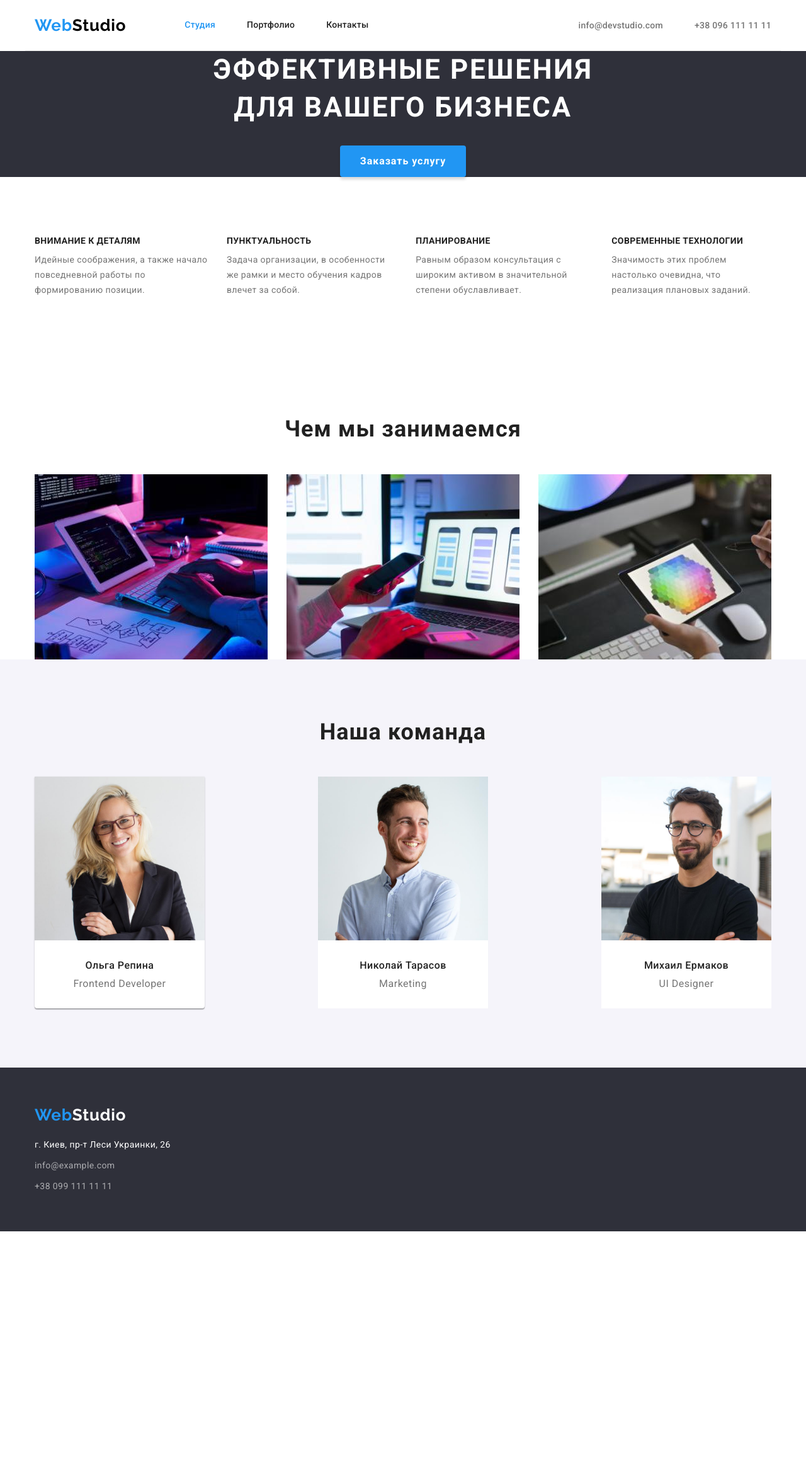
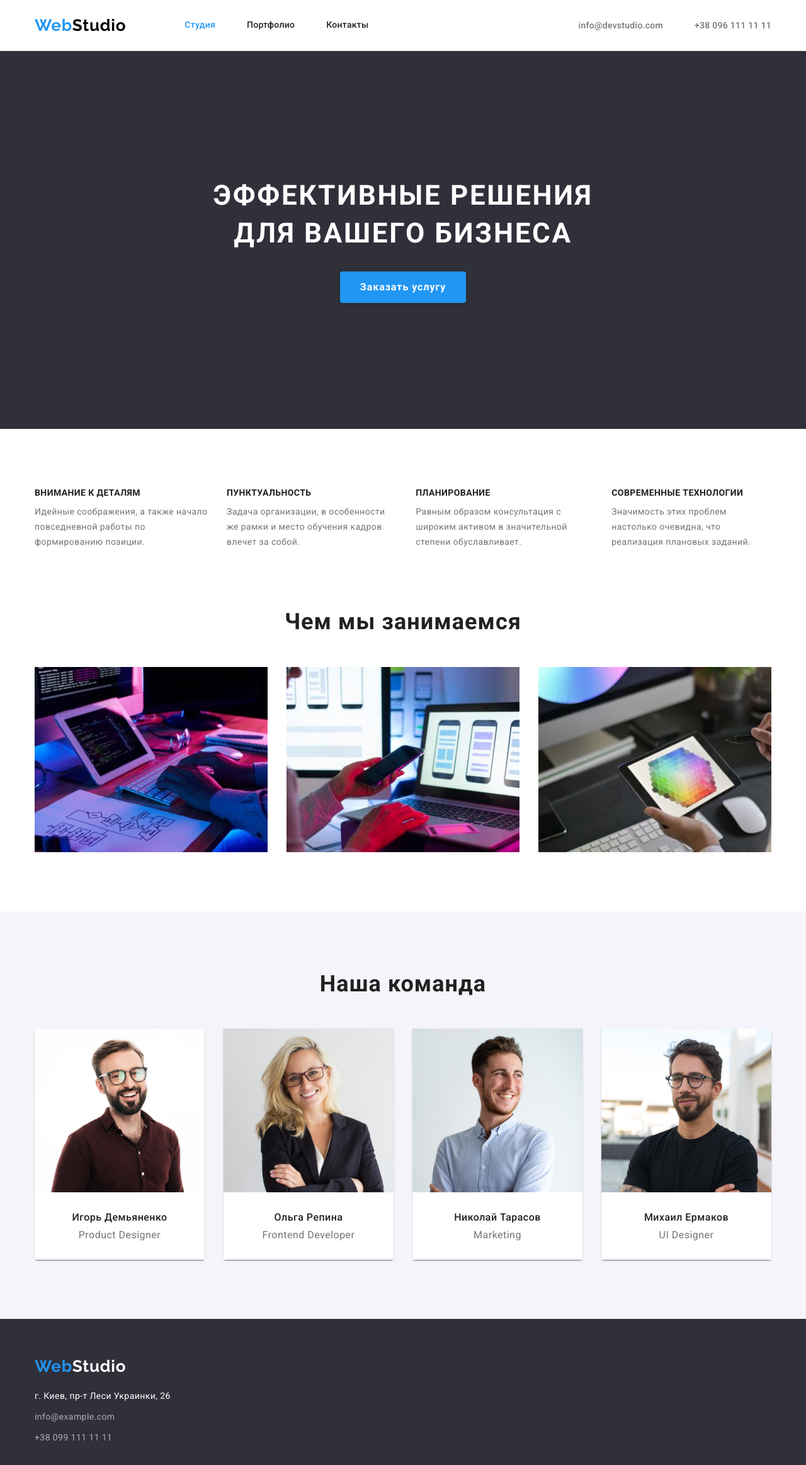
Before and after one commit to DmitriyR90/goit-markup-hw-03, a plain HTML site: page index.html in a window 1280 px wide. Shown: the whole page at 63% size. Before the commit the page ends 1955 px from the top, so only its background shows below. Drawn offline with nearby package versions, Linux system fonts and the light colour scheme.

Commit message:
исправил ошибки

```diff
--- a/css/styles.css
+++ b/css/styles.css
@@ -30,22 +30,16 @@ img {
   max-width: 100%;
   height: auto;
 }
-/* .list img {
-  display: block;
-} */
+
 .conteiner {
-  margin-right: auto;
-  margin-left: auto;
+  margin: 0 auto;
   width: 1200px;
   padding-left: 15px;
   padding-right: 15px;
-  /* outline: 2px solid tomato; */
 }
 .section {
+  padding: 94px 0;
 }
-/* .site-nav .item {
-  outline: 2px solid tomato;
-} */
 body {
   font-family: 'Roboto', sans-serif;
   color: var(--text-color);
@@ -62,11 +56,11 @@ body {
   font-style: normal;
 }
 /* --------- Header section --------- */
-.main-nav {
+.header.conteiner {
   display: flex;
   align-items: center;
 }
-.nav-logo {
+.header-logo {
   display: flex;
   align-items: center;
 }
@@ -82,11 +76,9 @@ body {
   letter-spacing: 0.03em;
   margin-right: 93px;
 }
-/* .logo.link {
-  margin-right: 93px;} */
+
 .site-contact {
   margin-left: auto;
-  /* margin-right: auto; */
 }
 
 .logo-ins {
@@ -99,9 +91,7 @@ body {
 .site-nav .item:not(:last-child) {
   margin-right: 50px;
 }
-/* .site-nav .item + .item {
-  margin-left: 40px;
-} */
+
 .site-nav .link {
   display: block;
   padding-top: 32px;
@@ -141,13 +131,13 @@ body {
 }
 /* --------- Hero section --------- */
 .hero {
+  padding: 200px 0;
   background-color: var(--hero-bg-color);
   text-align: center;
 }
 .hero-text {
   margin-top: 0;
   margin-bottom: 30px;
-  /* padding-top: 200px; */
   font-size: 44px;
   line-height: 1.36;
   letter-spacing: 0.06em;
@@ -186,13 +176,7 @@ body {
 }
 .specs {
   display: flex;
-  padding-top: 94px;
-  padding-bottom: 94px;
 }
-/* .site-nav .item:not(:last-child) {
-  margin-right: 50px;
-} */
-
 .specs .list:not(:last-child) {
   margin-right: 30px;
 }
@@ -205,13 +189,15 @@ body {
 }
 /* --------- чем мы занимаемся section --------- */
 .section-main-text {
-  padding-top: 94px;
-  padding-bottom: 50px;
+  margin-bottom: 50px;
   text-align: center;
   font-size: 36px;
   line-height: 1.17;
   letter-spacing: 0.03em;
   color: var(--main-text-color);
+}
+.section.our-works {
+  padding-top: 0%;
 }
 .work-example {
   display: flex;
@@ -222,27 +208,25 @@ body {
 .section-team {
   background-color: var(--team-bg-color);
 }
-/* .conteiner .section-team {
-  padding-top: 94px;
-} */
-.bg-color {
+.workers-name {
+  padding-top: 30px;
+  padding-bottom: 30px;
   background-color: var(--main-bg-color);
   text-align: center;
 }
+
 .team-name {
   font-weight: 500;
   font-size: 16px;
   line-height: 1.19;
   letter-spacing: 0.03em;
   color: var(--main-text-color);
-  padding-top: 30px;
+  margin-bottom: 9px;
 }
 .team-prof {
   font-size: 16px;
   line-height: 1.19;
   letter-spacing: 0.03em;
-  padding-top: 10px;
-  padding-bottom: 30px;
 }
 .workers-cards {
   display: flex;
@@ -263,7 +247,12 @@ body {
   color: var(--main-bg-color);
 }
 .footer {
+  padding: 60px 0;
   background-color: var(--footer-bg-color);
+}
+.footer-adress {
+  font-style: normal;
+  margin-top: 20px;
 }
 .site-address .link {
   font-size: 14px;
@@ -280,27 +269,16 @@ body {
 }
 .logo-footer {
   display: inline-block;
-  padding-top: 60px;
   margin-right: 0;
 }
 
-/* .link.adr {
-  display: inline-block;
-  padding-top: 20px;
-} */
-/* .site-address .list.address {
-  padding-top: 20px;
-} */
 .site-address .list {
   display: block;
-  padding-top: 9px;
 }
-.list.address {
-  padding-top: 20px;
+.site-address .list:not(:last-child) {
+  margin-bottom: 9px;
 }
-.site-address {
-  padding-bottom: 60px;
-}
+
 /* --------- СТРАНИЦА ПОРТФОЛИО --------- */
 
 .portfolio-btn {
@@ -338,12 +316,16 @@ body {
 .example-card {
   display: flex;
   flex-wrap: wrap;
+  margin-top: 50px;
 }
 
 .example-card .list {
   margin-right: 30px;
   margin-bottom: 30px;
-  outline: 1px solid #eeeeee;
+}
+.example-name {
+  border: 1px solid #eeeeee;
+  padding: 20px 24px;
 }
 .example-card .list:nth-child(3n) {
   margin-right: 0;
@@ -352,7 +334,7 @@ body {
   margin-bottom: 0;
 }
 
-*/ .portfolio-title-text {
+.portfolio-title-text {
   font-weight: 700;
   font-size: 18px;
   line-height: 2;
@@ -363,14 +345,11 @@ body {
 .portfolio-text {
   font-size: 16px;
   line-height: 1.88;
+  letter-spacing: 0.03em;
+  color: var(--text-color);
+  margin-top: 4px;
+}
 
-  letter-spacing: 0.03em;
-
-  color: var(--text-color);
-}
-.conteiner-filter {
-  padding-top: 94px;
-}
 .conteiner-example {
   margin-top: 56px;
   padding-bottom: 94px;
--- a/index.html
+++ b/index.html
@@ -5,6 +5,9 @@
     <meta http-equiv="X-UA-Compatible" content="IE=edge" />
     <meta name="viewport" content="width=device-width, initial-scale=1.0" />
     <title>Студия</title>
+
+    <link rel="preconnect" href="https://fonts.googleapis.com" />
+    <link rel="preconnect" href="https://fonts.gstatic.com" crossorigin />
     <link
       href="https://fonts.googleapis.com/css2?family=Raleway:wght@700&family=Roboto:wght@400;500;700;900&display=swap"
       rel="stylesheet"
@@ -17,9 +20,9 @@
   </head>
 
   <body>
-    <div class="conteiner underline">
-      <header class="main-nav">
-        <nav class="nav-logo">
+    <header class="header underline">
+      <div class="conteiner header">
+        <nav class="header-logo">
           <a lang="en" href="./index.html" class="logo link"
             >Web<span class="logo-ins">Studio</span></a
           >
@@ -37,8 +40,8 @@
             <a class="link" href="tel:+380961111111">+38 096 111 11 11</a>
           </li>
         </ul>
+      </div>
     </header>
-    </div>
 
     <main>
       <!-- секция герой -->
@@ -81,7 +84,7 @@
         </div>
       </section>
       <!-- секция чем мы занимаемся -->
-      <section class="section">
+      <section class="section our-works">
         <div class="conteiner">
           <h2 class="section-main-text">Чем мы занимаемся</h2>
           <ul class="work-example">
@@ -108,30 +111,40 @@
         </div>
       </section>
       <!-- секция наша команда -->
-      <section class="section-team">
+      <section class="section section-team">
         <div class="conteiner">
           <h2 class="section-main-text">Наша команда</h2>
-          <div class="conteiner-team">
           <ul class="workers-cards">
             <li class="list bg-color conteiner-workers">
+              <img src="./images/img-igor.jpg" alt="фото игорь" width="270" height="260" />
+              <div class="workers-name">
+                <p class="team-name">Игорь Демьяненко</p>
+                <p class="team-prof" lang="en">Product Designer</p>
+              </div>
+            </li>
+            <li class="list bg-color conteiner-workers">
               <img src="./images/img-olga.jpg" alt="фото ольга" width="270" height="260" />
+              <div class="workers-name">
                 <p class="team-name">Ольга Репина</p>
                 <p class="team-prof" lang="en">Frontend Developer</p>
+              </div>
             </li>
 
-              <li class="list bg-color">
+            <li class="list bg-color conteiner-workers">
               <img src="./images/img-kolya.jpg" alt="фото николай" width="270" height="260" />
+              <div class="workers-name">
                 <p class="team-name">Николай Тарасов</p>
                 <p class="team-prof" lang="en">Marketing</p>
+              </div>
             </li>
-
-              <li class="list bg-color">
+            <li class="list bg-color conteiner-workers">
               <img src="./images/img-misha.jpg" alt="фото михаил" width="270" height="260" />
+              <div class="workers-name">
                 <p class="team-name">Михаил Ермаков</p>
                 <p class="team-prof" lang="en">UI Designer</p>
+              </div>
             </li>
           </ul>
-          </div>
         </div>
       </section>
     </main>
@@ -140,7 +153,7 @@
         <a lang="en" href="index.html" class="logo link logo-footer"
           >Web<span class="logo-ins-wt">Studio</span></a
         >
-        <address>
+        <address class="footer-adress">
           <ul class="site-address">
             <li class="list address">
               <a
```
Also changed, not shown: portfolio.html (+27 -11 lines). Lines whose indentation alone changed are shown as unchanged.
